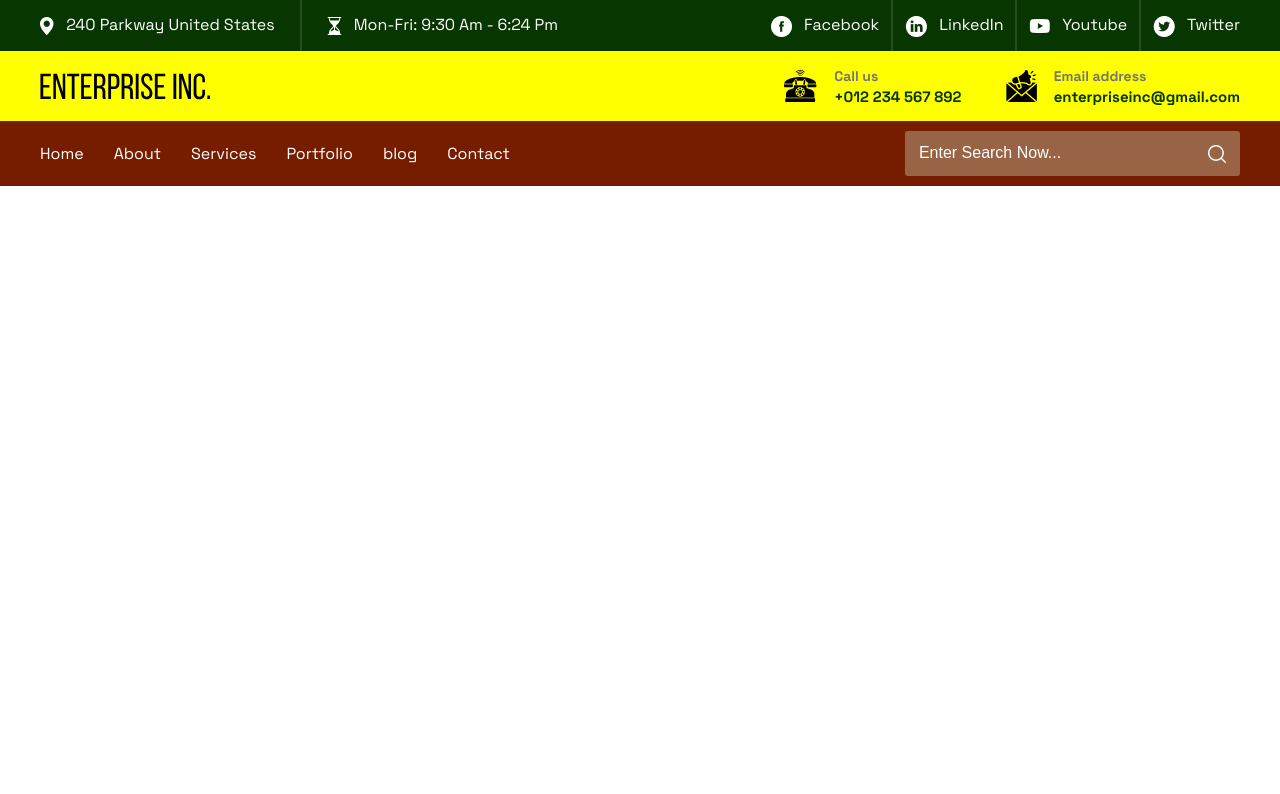
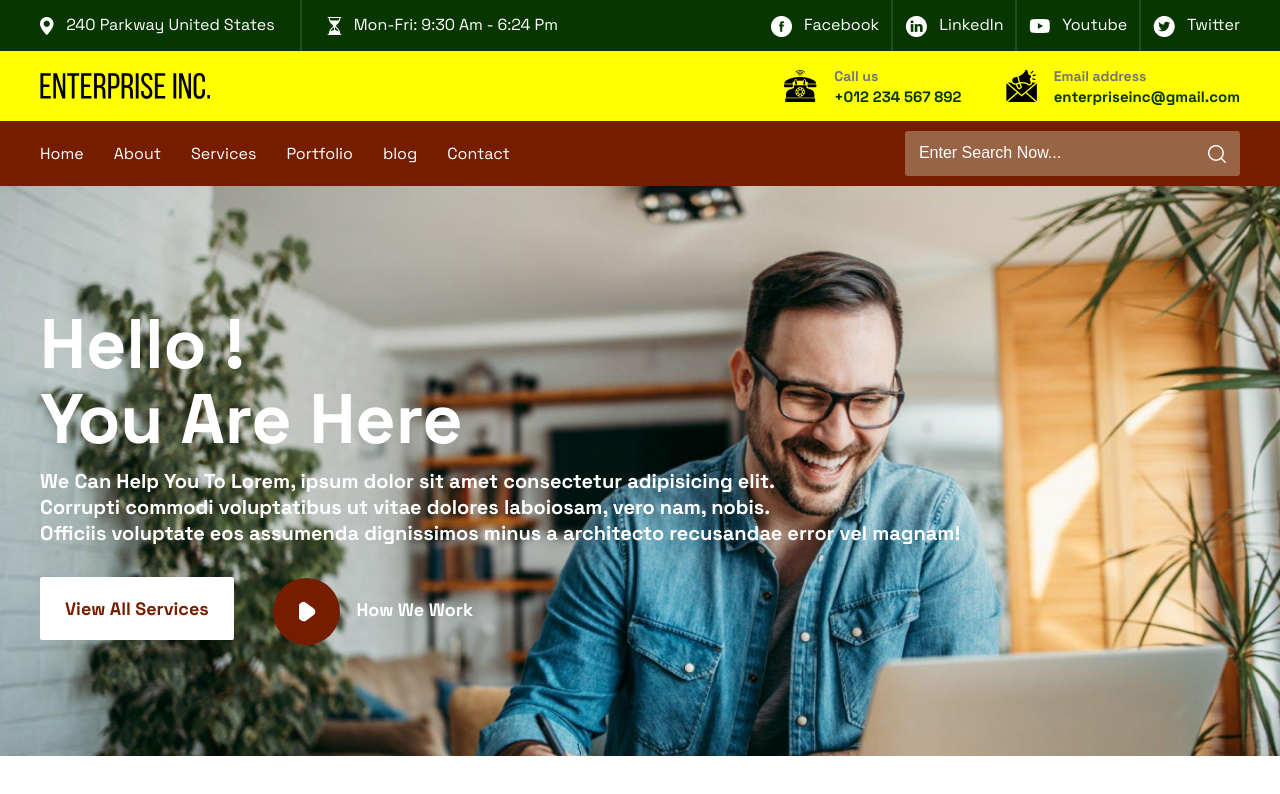
Before and after one commit to bimandas1/Test-2, a plain HTML site: page index.html in a window 1280 px wide. Drawn offline with Linux system fonts and the light colour scheme.

Commit message:
Banner section added

```diff
--- a/index.html
+++ b/index.html
@@ -123,5 +123,37 @@
         </div>
     </section>
 
+    <!-- Banner -->
+
+    <section class="banner">
+        <div class="banner-wrapper container">
+            <div class="info">
+                <h1> Hello ! <br> You Are Here </h1>
+                <p>
+                    We Can Help You To Lorem, ipsum dolor sit amet consectetur adipisicing elit.
+                    <br>
+                    Corrupti commodi voluptatibus ut vitae dolores laboiosam, vero nam, nobis.
+                    <br>
+                    Officiis voluptate eos assumenda dignissimos minus a architecto recusandae error vel magnam!
+                </p>
+                <div class="links">
+                    <a href="#">
+                        View All Services
+                    </a>
+                    <a href="#">
+                        <img src="./assests/Icons/play.png">
+                        <span> How We Work </span>
+                    </a>
+                </div>
+            </div>
+        </div>
+    </section>
+
+    <!-- Features -->
+
+    <section class="features">
+
+    </section>
+
 </body>
 </html>
--- a/style.css
+++ b/style.css
@@ -89,7 +89,12 @@ a {
     background-color: yellow;
 
     .logo {
-        padding-top: 22px;
+        /* padding-top: 22px; */
+
+        img {
+            height: 100%;
+            width: 100%;
+        }
     }
 }
 
@@ -139,6 +144,9 @@ a {
         color: #fff;
         padding: 22px 30px;
     }
+    :hover {
+        color: rgb(0, 238, 222);
+    }
 
     a:first-child {
         padding-left: 0;
@@ -170,3 +178,62 @@ a {
         vertical-align: middle;
     }
 }
+
+/* Banner */
+
+.banner {
+    background: url("./assests/Images/banner.jpg") no-repeat center/cover;
+    height: 570px;
+}
+
+.banner-wrapper {
+    position: relative;
+    color: #fff;
+}
+
+h1 {
+    font-size: 70px;
+    line-height: 75px;
+}
+
+.info {
+    position: absolute;
+    top: 120px;
+
+    p {
+        font-size: 20px;
+        font-weight: bold;
+        margin-top: 12px;
+    }
+
+    .links {
+        margin-top: 12px;
+
+        a {
+            display: inline-block;
+            margin-right: 10px;
+            padding: 20px 25px;
+            color: var(--orange);
+            font-size: 18px;
+            font-weight: bold;
+            border-radius: 2px;
+
+            img {
+                margin-right: 12px;
+                background-color: var(--orange);
+                padding: 23px;
+                border-radius: 50%;
+                vertical-align: middle;
+            }
+
+            span {
+                color: rgb(114, 0, 0);
+                color: #fff;
+            }
+        }
+
+        a:first-child {
+            background-color: #fff;
+        }
+    }
+}
```
